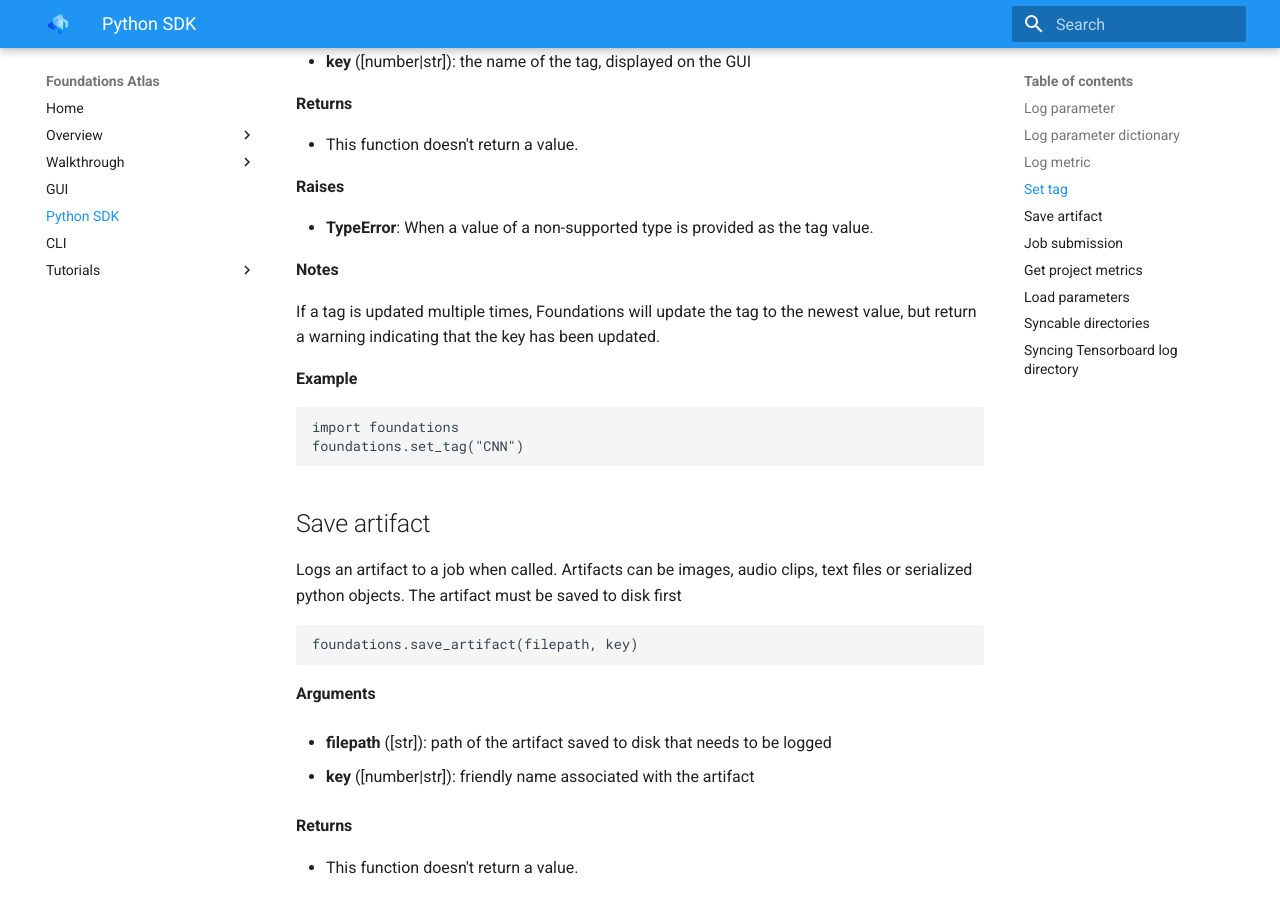
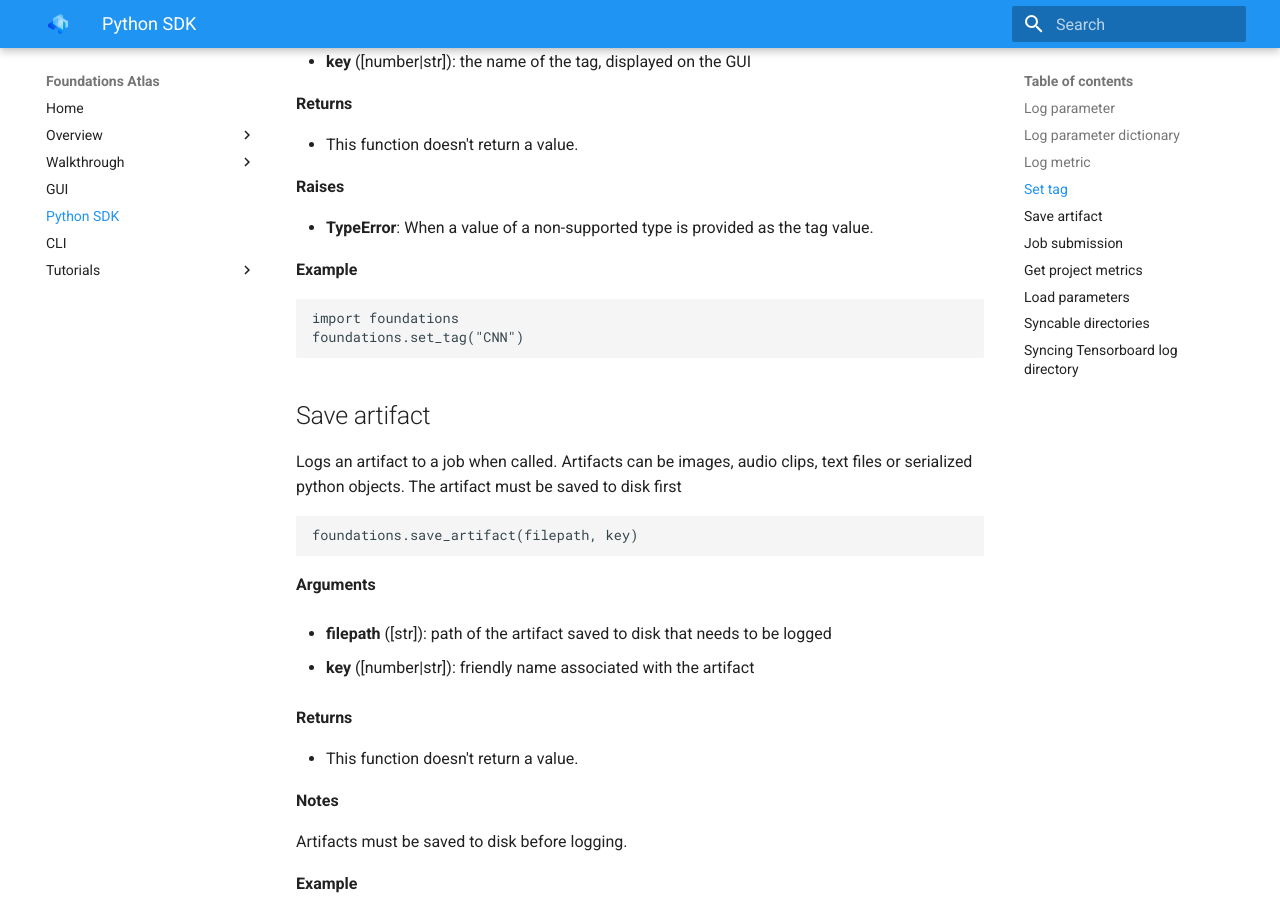
Before and after one commit to DeepLearnI/atlas-ce-docs, an MkDocs documentation site: the page built from docs/api_docs/sources/sdk-reference/SDK.md, in a window 1280 px wide and 900 px high, scrolled down 2548 px. Built offline with MkDocs 1.6.1 and Material for MkDocs 9.7.7, drawn with Linux system fonts in a browser that asks for light colours.

Commit message:
Update SDK.md

```diff
--- a/docs/api_docs/sources/sdk-reference/SDK.md
+++ b/docs/api_docs/sources/sdk-reference/SDK.md
@@ -120,10 +120,6 @@ __Returns__
 __Raises__
 
 - __TypeError__: When a value of a non-supported type is provided as the tag value.
-
-__Notes__
-
-If a tag is updated multiple times, Foundations will update the tag to the newest value, but return a warning indicating that the key has been updated.
 
 __Example__
 
```
